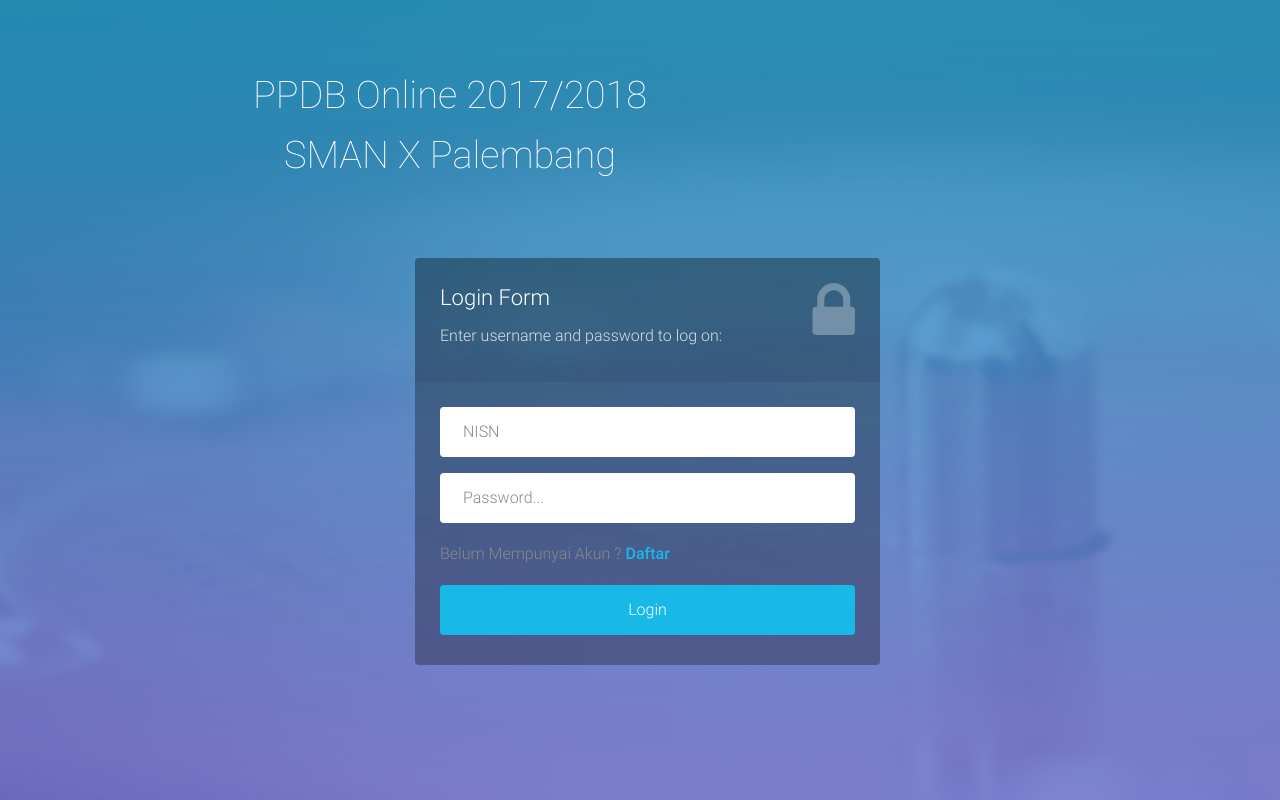
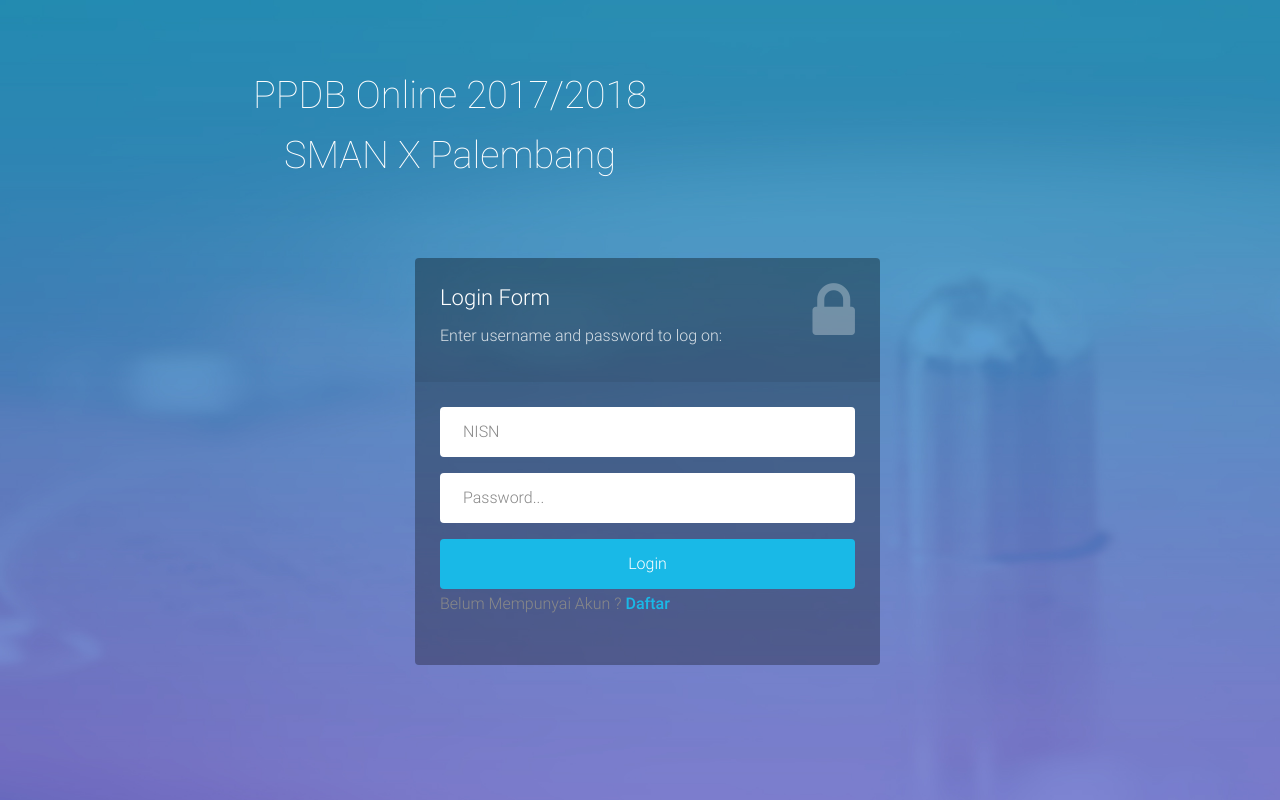
Before and after one commit to pujilesmana/ppdb, a PHP site: the page made by application/views/login.php in a window 1280 px wide. Run offline with PHP 8.4, Linux system fonts and the light colour scheme; the template is opened without the code that fills it, so the values that code supplies are empty; some libraries are stand-ins or nearby versions.

Commit message:
login & Registrasi
Tampilan Login & Registrasi diperbarui

```diff
--- a/application/views/login.php
+++ b/application/views/login.php
@@ -9,11 +9,11 @@
         <title>PPDB</title>
 
         <!-- CSS -->
-        <link rel="stylesheet" href="assets/css/font.css">
-        <link rel="stylesheet" href="assets/bootstrap/css/bootstrap.min.css">
-        <link rel="stylesheet" href="assets/font-awesome/css/font-awesome.min.css">
-		<link rel="stylesheet" href="assets/css/form-elements.css">
-        <link rel="stylesheet" href="assets/css/style.css">
+        <link rel="stylesheet" href="<?php echo base_url()?>assets/css/font.css">
+        <link rel="stylesheet" href="<?php echo base_url()?>assets/bootstrap/css/bootstrap.min.css">
+        <link rel="stylesheet" href="<?php echo base_url()?>assets/font-awesome/css/font-awesome.min.css">
+		<link rel="stylesheet" href="<?php echo base_url()?>assets/css/form-elements.css">
+        <link rel="stylesheet" href="<?php echo base_url()?>assets/css/style.css">
 
         <!-- HTML5 Shim and Respond.js IE8 support of HTML5 elements and media queries -->
         <!-- WARNING: Respond.js doesn't work if you view the page via file:// -->
@@ -23,11 +23,11 @@
         <![endif]-->
 
         <!-- Favicon and touch icons -->
-        <link rel="shortcut icon" href="assets/ico/favicon.png">
-        <link rel="apple-touch-icon-precomposed" sizes="144x144" href="assets/ico/apple-touch-icon-144-precomposed.png">
-        <link rel="apple-touch-icon-precomposed" sizes="114x114" href="assets/ico/apple-touch-icon-114-precomposed.png">
-        <link rel="apple-touch-icon-precomposed" sizes="72x72" href="assets/ico/apple-touch-icon-72-precomposed.png">
-        <link rel="apple-touch-icon-precomposed" href="assets/ico/apple-touch-icon-57-precomposed.png">
+        <link rel="shortcut icon" href="<?php echo base_url()?>assets/ico/favicon.png">
+        <link rel="apple-touch-icon-precomposed" sizes="144x144" href="<?php echo base_url()?>assets/ico/apple-touch-icon-144-precomposed.png">
+        <link rel="apple-touch-icon-precomposed" sizes="114x114" href="<?php echo base_url()?>assets/ico/apple-touch-icon-114-precomposed.png">
+        <link rel="apple-touch-icon-precomposed" sizes="72x72" href="<?php echo base_url()?>assets/ico/apple-touch-icon-72-precomposed.png">
+        <link rel="apple-touch-icon-precomposed" href="<?php echo base_url()?>assets/ico/apple-touch-icon-57-precomposed.png">
 
     </head>
 
@@ -69,8 +69,8 @@
 				                        	<label class="sr-only" for="form-password">Password</label>
 				                        	<input type="password" name="form-password" placeholder="Password..." class="form-password form-control" id="form-password">
 				                        </div>
+				                        <button type="submit" class="btn">Login</button>
                                         <p >Belum Mempunyai Akun ?<a href="<?php echo base_url()?>Main/register"><strong> Daftar  </strong></a></p>
-				                        <button type="submit" class="btn">Login</button>
 				                    </form>
 			                    </div>
 		                    </div>
@@ -84,11 +84,11 @@
 
 
         <!-- Javascript -->
-        <script src="assets/js/jquery-1.11.1.min.js"></script>
-        <script src="assets/bootstrap/js/bootstrap.min.js"></script>
-        <script src="assets/js/jquery.backstretch.min.js"></script>
-        <script src="assets/js/scripts.js"></script>
-        <script src="assets/js/codeseven/toastr.min.css"></script>
+        <script src="<?php echo base_url()?>assets/js/jquery-1.11.1.min.js"></script>
+        <script src="<?php echo base_url()?>assets/bootstrap/js/bootstrap.min.js"></script>
+        <script src="<?php echo base_url()?>assets/js/jquery.backstretch.min.js"></script>
+        <script src="<?php echo base_url()?>assets/js/scripts.js"></script>
+        <script src="<?php echo base_url()?>assets/js/codeseven/toastr.min.css"></script>
 
         <!--[if lt IE 10]>
             <script src="assets/js/placeholder.js"></script>
--- a/assets/js/scripts.js
+++ b/assets/js/scripts.js
@@ -4,7 +4,7 @@ jQuery(document).ready(function() {
     /*
         Fullscreen background
     */
-    $.backstretch("assets/img/backgrounds/1.jpg");
+    $.backstretch("http://localhost/ppdb/assets/img/backgrounds/1.jpg");
 
     /*
         Login form validation
```
Also changed, not shown: application/views/registrasi.php (+7 -6 lines).
